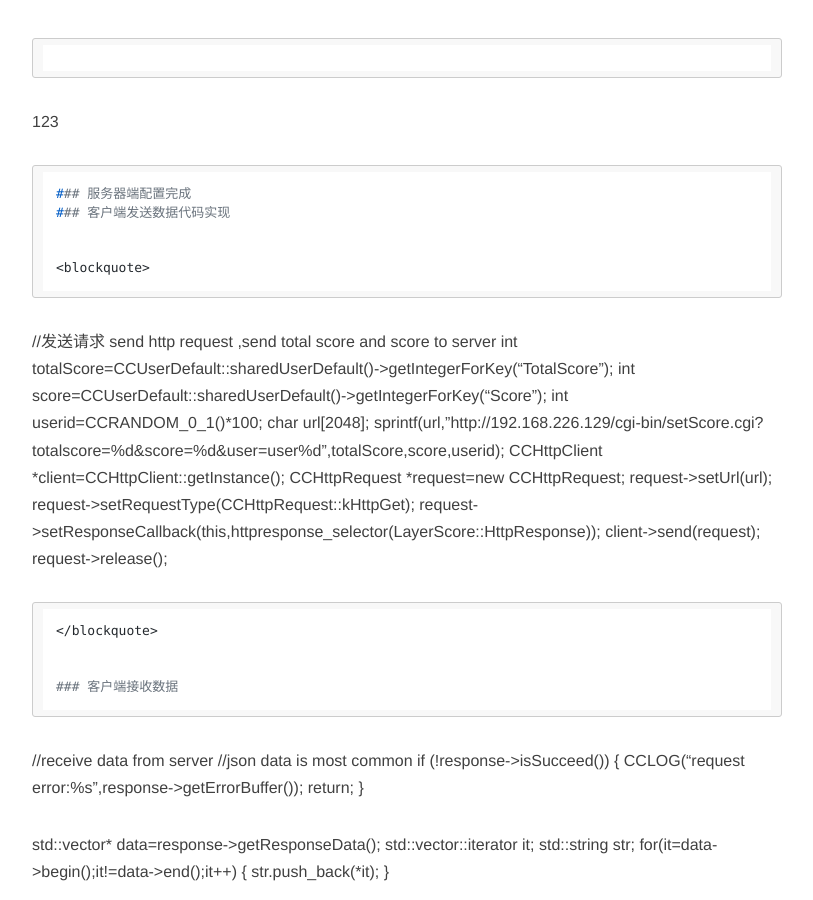
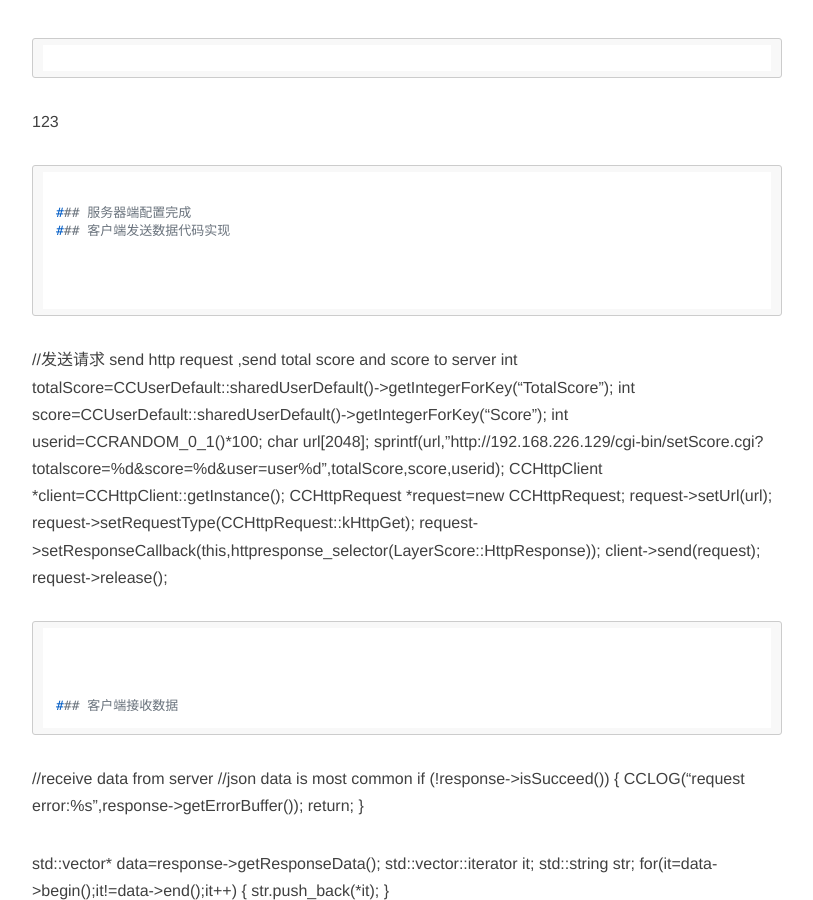
Before and after one commit to whuhan2013/whuhan2013.github.io, a Jekyll site: the page built from _posts/2016-03-02-linux-httpclient-windows.md, in a window 1280 px wide and 900 px high, scrolled down 3186 px. Shown: the whole window, without its empty margins (233-1046 px from the left). Built offline with Jekyll 4.4.1, drawn with Linux system fonts in a browser that asks for light colours; nearby versions of some CDN libraries; comment, search, counter and statistics services are not loaded.

Commit message:
Update 2016-03-02-linux-httpclient-windows.md

````diff
--- a/_posts/2016-03-02-linux-httpclient-windows.md
+++ b/_posts/2016-03-02-linux-httpclient-windows.md
@@ -145,13 +145,17 @@ cgi-bin目录  /usr/lib/cgi-bin
 ```
 123
 ```
+
+
+
+
 ### 服务器端配置完成
 
 
 ### 客户端发送数据代码实现
 
 
-<blockquote>
+
 ```
    //发送请求
    send http request ,send total score and score to server
@@ -168,7 +172,7 @@ cgi-bin目录  /usr/lib/cgi-bin
    client->send(request);
    request->release();
 ```
-</blockquote>
+
 
 
 ### 客户端接收数据
````
